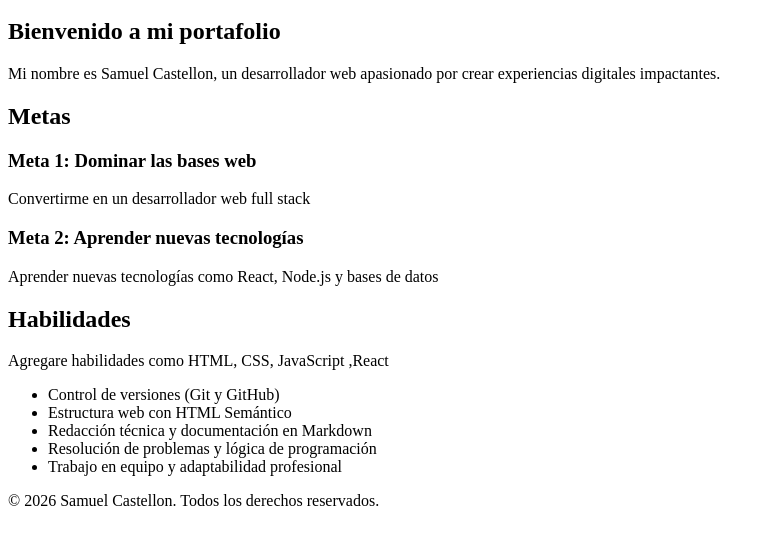
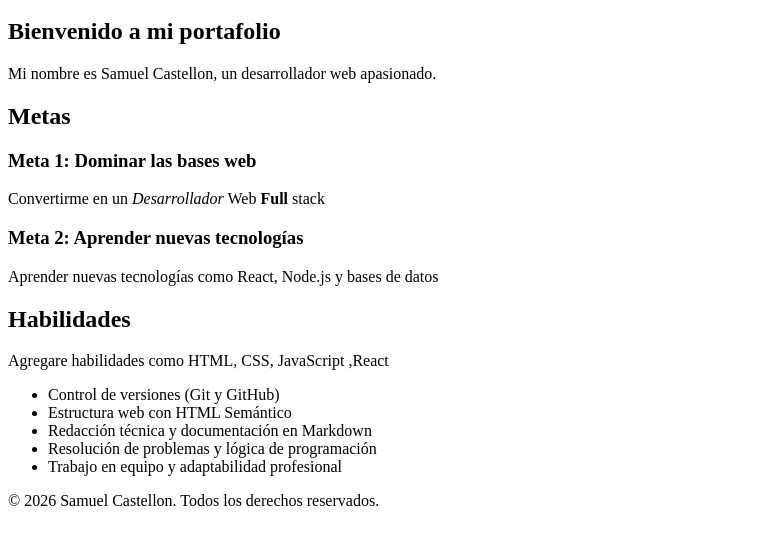
Before and after one commit to samuelcastellon468-blip/mi-portafolio, a plain HTML site: page index.html in a window 1280 px wide. Shown: the part 136-680 px from the top of the page, without its empty margins (0-775 px from the left). Drawn offline with Linux system fonts and the light colour scheme.

Commit message:
formato de documento

```diff
--- a/index.html
+++ b/index.html
@@ -1,10 +1,12 @@
 <!DOCTYPE html>
 <html lang="es">
+
 <head>
     <meta charset="UTF-8">
     <meta name="viewport" content="width=device-width, initial-scale=1.0">
     <title>Samuel Castellon | Portafolio </title>
 </head>
+
 <body>
 
     <header>
@@ -21,15 +23,15 @@
     <main>
         <section>
             <h2>Bienvenido a mi portafolio</h2>
-        <p>Mi nombre es Samuel Castellon, un desarrollador web apasionado por crear experiencias digitales impactantes.</p>
+            <p>Mi nombre es Samuel Castellon, un desarrollador web apasionado.</p>
         </section>
-
+<!-- Datos Personales   -->
          <section id="metas">
             <h2>Metas</h2>
 
             <article>
                 <h3>Meta 1: Dominar las bases web</h3>
-        <p>Convertirme en un desarrollador web full stack</p>
+                <p>Convertirme en un <em>Desarrollador</em> Web <strong>Full</strong> stack</p>
             </article>
 
             <article>
@@ -56,4 +58,5 @@
     </foorter>
 
 </body>
+
 </html>
```
Lines whose indentation alone changed are shown as unchanged.
